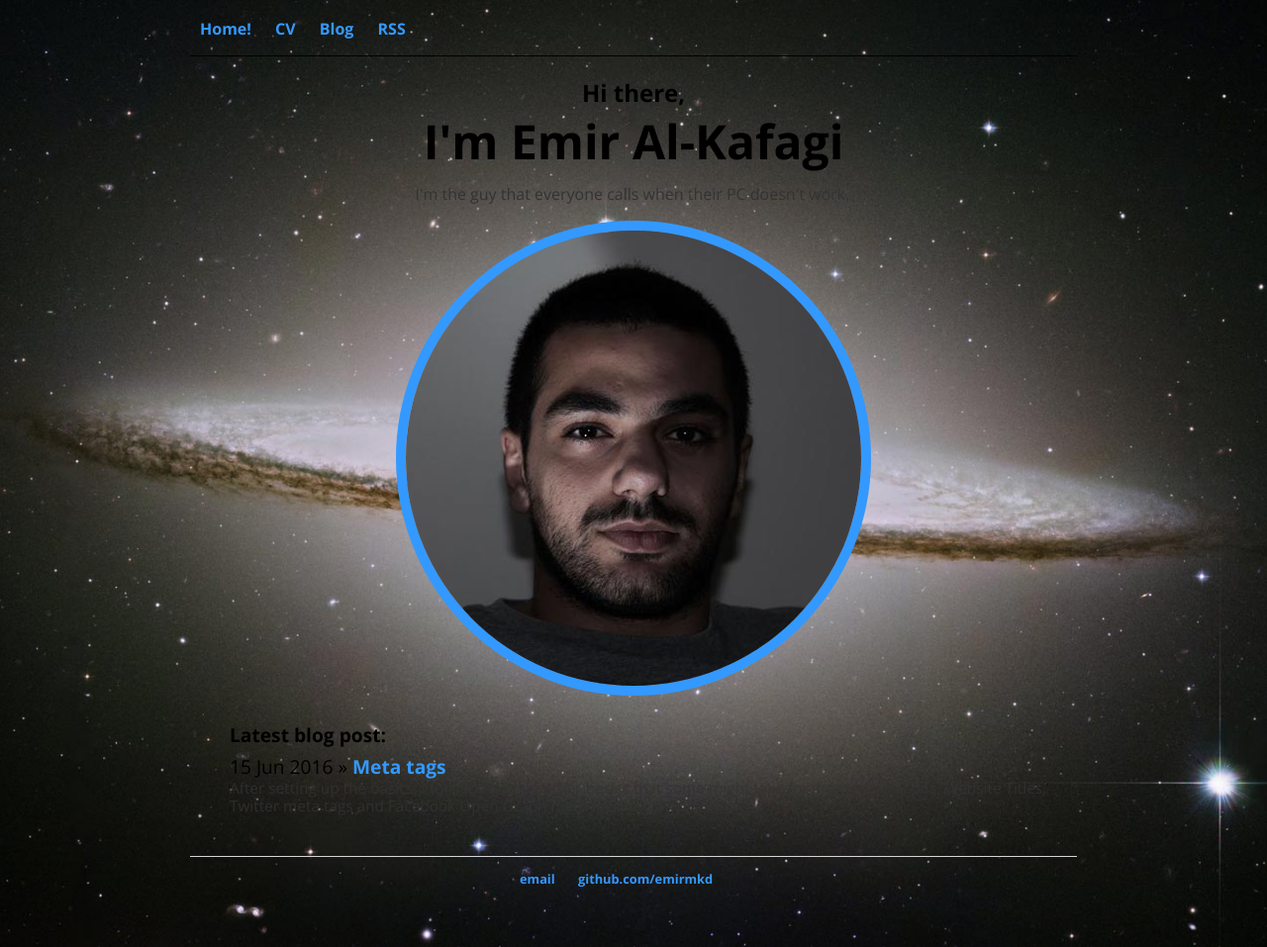
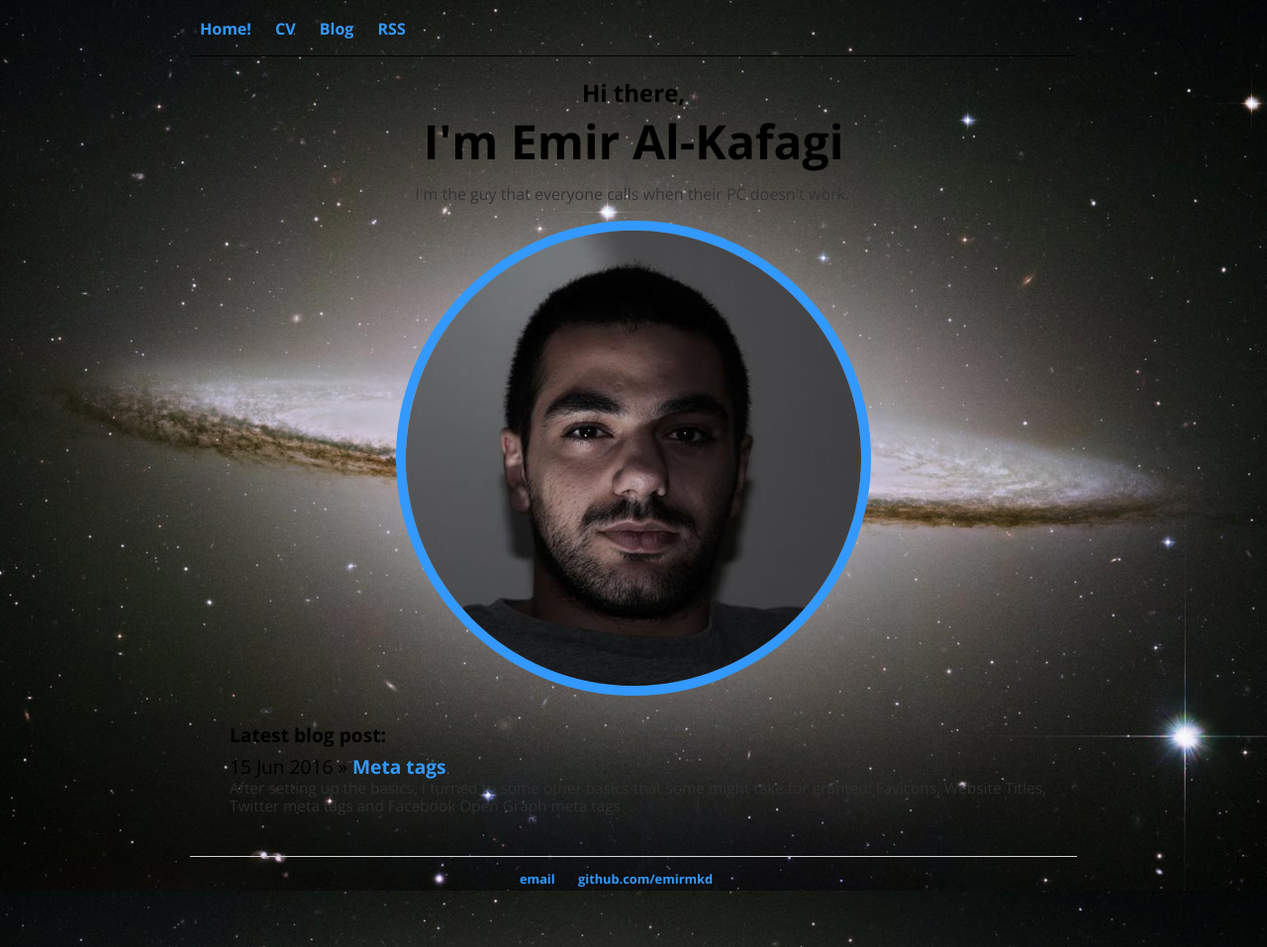
Before and after one commit to emirmkd/emirmkd.github.io, a Jekyll site: the page built from index.html, in a window 1280 px wide. Shown: the whole page at 99% size. Built offline with Jekyll 4.4.1, drawn with Linux system fonts in a browser that asks for light colours.

Commit message:
Update main.css

```diff
--- a/css/main.css
+++ b/css/main.css
@@ -4,9 +4,10 @@
     font-family: 'Open Sans', sans-serif;
     background-image: url(https://emiralkafagi.me/img/galaxy.jpg);
     background-size: cover;
-    background-position: center;
     background-color: black;
     background-repeat: no-repeat;
+    background-position: center center;
+    background-attachment: fixed;
 }
 nav {
   border-bottom: solid black 1px;
```
